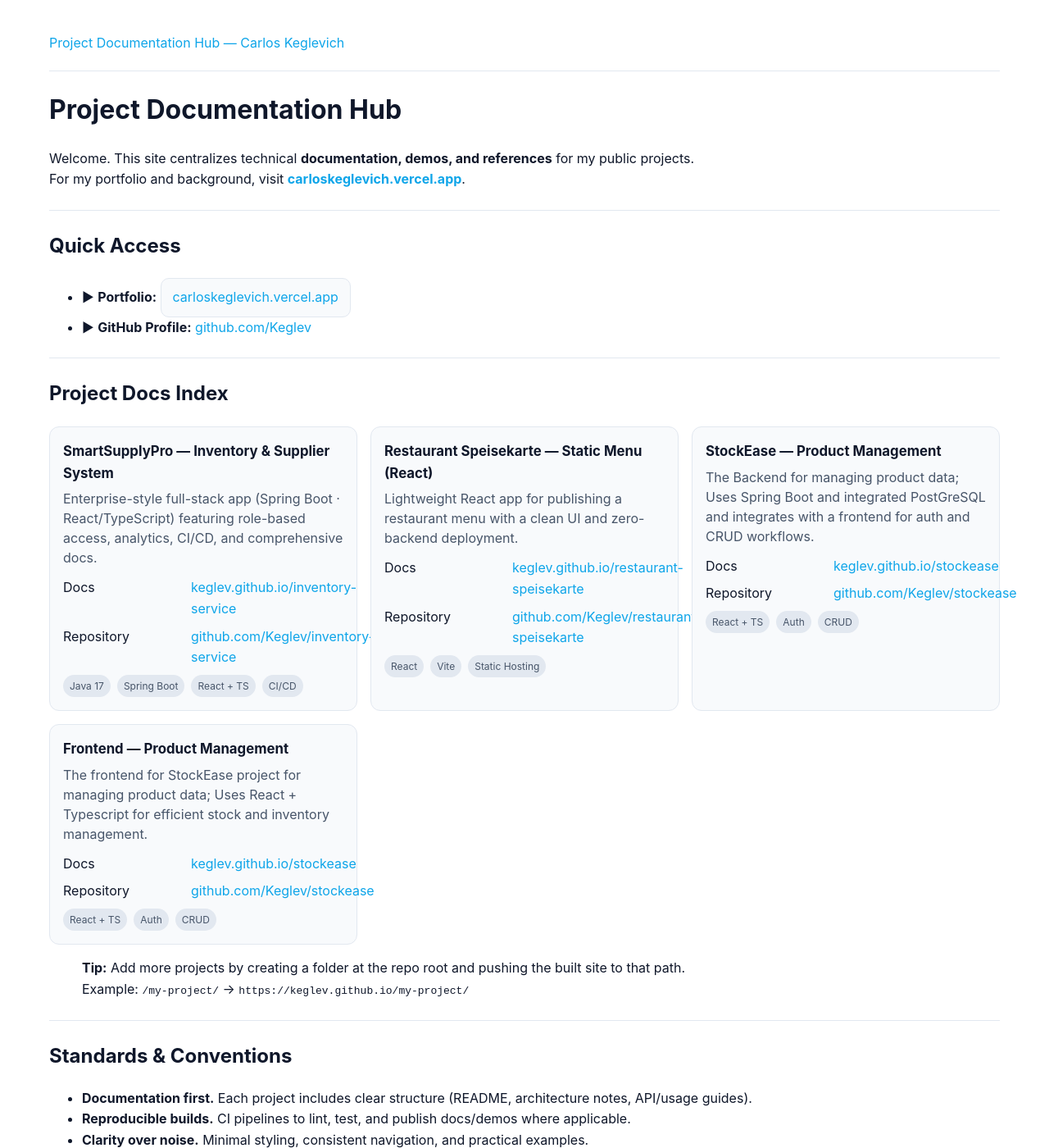
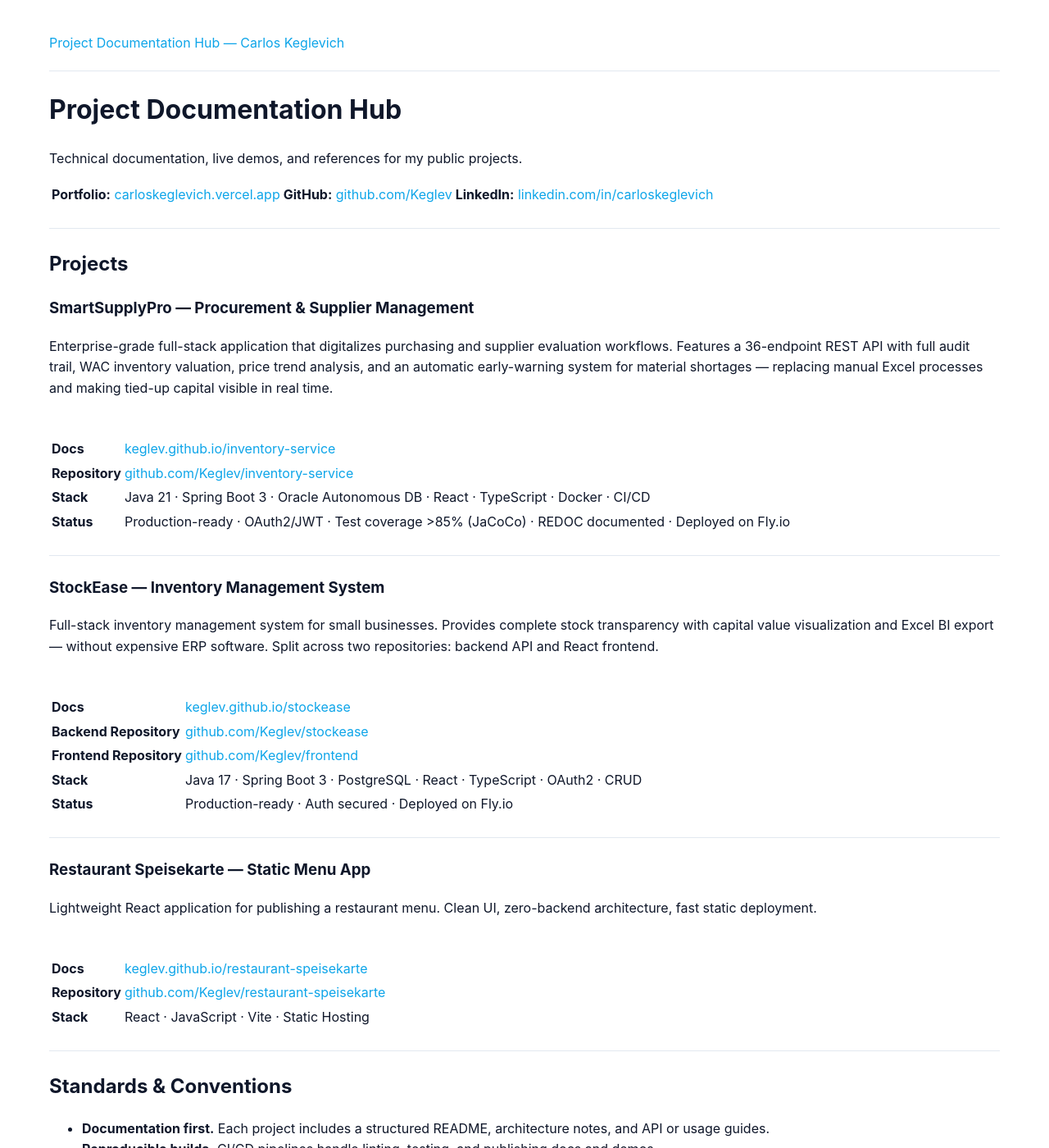
Before and after one commit to Keglev/keglev.github.io, a Jekyll site: the page built from index.md, in a window 1280 px wide and 1400 px high. Shown: the whole window at 82% size. Built offline with Jekyll 4.4.1, drawn with Linux system fonts in a browser that asks for light colours; some of the changed text lies outside the part shown.

Commit message:
rewrite index.md file to fix broken links

```diff
--- a/index.md
+++ b/index.md
@@ -6,86 +6,64 @@ description: Technical documentation, demos, and references for my public projec
 
 # Project Documentation Hub
 
-Welcome. This site centralizes technical **documentation, demos, and references** for my public projects.
-For my portfolio and background, visit **[carloskeglevich.vercel.app](https://carloskeglevich.vercel.app/)**.
+Technical documentation, live demos, and references for my public projects.
+
+**Portfolio:** [carloskeglevich.vercel.app](https://carloskeglevich.vercel.app/) | **GitHub:** [github.com/Keglev](https://github.com/Keglev) | **LinkedIn:** [linkedin.com/in/carloskeglevich](https://www.linkedin.com/in/carloskeglevich)
 
 ---
 
-## Quick Access
+## Projects
 
-- ► **Portfolio:** <a class="cta" href="https://carloskeglevich.vercel.app/">carloskeglevich.vercel.app</a>
-- ► **GitHub Profile:** <a href="https://github.com/Keglev">github.com/Keglev</a>
+### SmartSupplyPro — Procurement & Supplier Management
+
+Enterprise-grade full-stack application that digitalizes purchasing and supplier evaluation workflows. Features a 36-endpoint REST API with full audit trail, WAC inventory valuation, price trend analysis, and an automatic early-warning system for material shortages — replacing manual Excel processes and making tied-up capital visible in real time.
+
+| | |
+|---|---|
+| **Docs** | [keglev.github.io/inventory-service](https://keglev.github.io/inventory-service/) |
+| **Repository** | [github.com/Keglev/inventory-service](https://github.com/Keglev/inventory-service) |
+| **Stack** | Java 21 · Spring Boot 3 · Oracle Autonomous DB · React · TypeScript · Docker · CI/CD |
+| **Status** | Production-ready · OAuth2/JWT · Test coverage >85% (JaCoCo) · REDOC documented · Deployed on Fly.io |
 
 ---
 
-## Project Docs Index
+### StockEase — Inventory Management System
 
-<div class="grid">
+Full-stack inventory management system for small businesses. Provides complete stock transparency with capital value visualization and Excel BI export — without expensive ERP software. Split across two repositories: backend API and React frontend.
 
-  <div class="card">
-    <h3>SmartSupplyPro — Inventory & Supplier System</h3>
-    <p>Enterprise-style full-stack app (Spring Boot · React/TypeScript) featuring role-based access, analytics, CI/CD, and comprehensive docs.</p>
-    <div class="kv">
-      <div>Docs</div><div><a href="https://keglev.github.io/inventory-service/">keglev.github.io/inventory-service</a></div>
-      <div>Repository</div><div><a href="https://github.com/Keglev/inventory-service">github.com/Keglev/inventory-service</a></div>
-    </div>
-    <div class="badges">
-      <span class="badge">Java 17</span><span class="badge">Spring Boot</span><span class="badge">React + TS</span><span class="badge">CI/CD</span>
-    </div>
-  </div>
+| | |
+|---|---|
+| **Docs** | [keglev.github.io/stockease](https://keglev.github.io/stockease/) |
+| **Backend Repository** | [github.com/Keglev/stockease](https://github.com/Keglev/stockease) |
+| **Frontend Repository** | [github.com/Keglev/frontend](https://github.com/Keglev/frontend) |
+| **Stack** | Java 17 · Spring Boot 3 · PostgreSQL · React · TypeScript · OAuth2 · CRUD |
+| **Status** | Production-ready · Auth secured · Deployed on Fly.io |
 
-  <div class="card">
-    <h3>Restaurant Speisekarte — Static Menu (React)</h3>
-    <p>Lightweight React app for publishing a restaurant menu with a clean UI and zero-backend deployment.</p>
-    <div class="kv">
-      <div>Docs</div><div><a href="https://keglev.github.io/restaurant-speisekarte/">keglev.github.io/restaurant-speisekarte</a></div>
-      <div>Repository</div><div><a href="https://github.com/Keglev/restaurant-speisekarte">github.com/Keglev/restaurant-speisekarte</a></div>
-    </div>
-    <div class="badges">
-      <span class="badge">React</span><span class="badge">Vite</span><span class="badge">Static Hosting</span>
-    </div>
-  </div>
+---
 
-  <div class="card">
-    <h3>StockEase — Product Management</h3>
-    <p>The Backend for managing product data; Uses Spring Boot and integrated PostGreSQL and integrates with a frontend for auth and CRUD workflows.</p>
-    <div class="kv">
-      <div>Docs</div><div><a href="https://keglev.github.io/stockease/">keglev.github.io/stockease</a></div>
-      <div>Repository</div><div><a href="https://github.com/Keglev/stockease">github.com/Keglev/stockease</a></div>
-    </div>
-    <div class="badges">
-      <span class="badge">React + TS</span><span class="badge">Auth</span><span class="badge">CRUD</span>
-    </div>
-  </div>
+### Restaurant Speisekarte — Static Menu App
 
-  <div class="card">
-    <h3>Frontend — Product Management</h3>
-    <p>The frontend for StockEase project for managing product data; Uses React + Typescript for efficient stock and inventory management.</p>
-    <div class="kv">
-      <div>Docs</div><div><a href="https://keglev.github.io/frontend/">keglev.github.io/stockease</a></div>
-      <div>Repository</div><div><a href="https://github.com/Keglev/frontend">github.com/Keglev/stockease</a></div>
-    </div>
-    <div class="badges">
-      <span class="badge">React + TS</span><span class="badge">Auth</span><span class="badge">CRUD</span>
-    </div>
-  </div>
+Lightweight React application for publishing a restaurant menu. Clean UI, zero-backend architecture, fast static deployment.
 
-</div>
-
-> **Tip:** Add more projects by creating a folder at the repo root and pushing the built site to that path.
-> Example: `/my-project/` → `https://keglev.github.io/my-project/`
+| | |
+|---|---|
+| **Docs** | [keglev.github.io/restaurant-speisekarte](https://keglev.github.io/restaurant-speisekarte/) |
+| **Repository** | [github.com/Keglev/restaurant-speisekarte](https://github.com/Keglev/restaurant-speisekarte) |
+| **Stack** | React · JavaScript · Vite · Static Hosting |
 
 ---
 
 ## Standards & Conventions
 
-- **Documentation first.** Each project includes clear structure (README, architecture notes, API/usage guides).
-- **Reproducible builds.** CI pipelines to lint, test, and publish docs/demos where applicable.
-- **Clarity over noise.** Minimal styling, consistent navigation, and practical examples.
+- **Documentation first.** Each project includes a structured README, architecture notes, and API or usage guides.
+- **Reproducible builds.** CI/CD pipelines handle linting, testing, and publishing docs and demos.
+- **Clarity over noise.** Minimal styling, consistent navigation, and practical examples throughout.
 
 ---
 
 ## Contact
 
-- Email: <a href="mailto:{{ site.email }}">{{ site.email }}</a>
-- LinkedIn: <a href="https://www.linkedin.com/in/{{ site.linkedin.username }}">linkedin.com/in/{{ site.linkedin.username }}</a>
+- Email: [carlos.keglevich@gmail.com](mailto:carlos.keglevich@gmail.com)
+- LinkedIn: [linkedin.com/in/carloskeglevich](https://www.linkedin.com/in/carloskeglevich)
+
+© Carlos Keglevich. Content and code available under their respective licenses.
```
